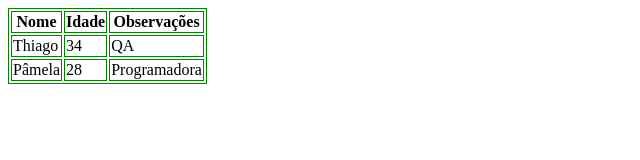
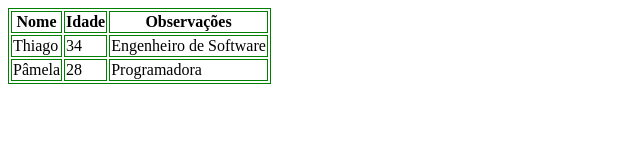
Before and after one commit to oipamis/aulas, a plain HTML site: page index.html in a window 1280 px wide. Shown: the whole page, without its empty margins (0-640 px from the left). Drawn offline with Linux system fonts and the light colour scheme.

Commit message:
Mudando o cargo do Thiago

```diff
--- a/index.html
+++ b/index.html
@@ -20,7 +20,7 @@
         <tr>
             <td>Thiago</td>
             <td>34</td>
-            <td>QA</td>
+            <td>Engenheiro de Software</td>
         </tr>
         <tr>
             <td>Pâmela</td>
```
Also changed, not shown: 1 other file.
